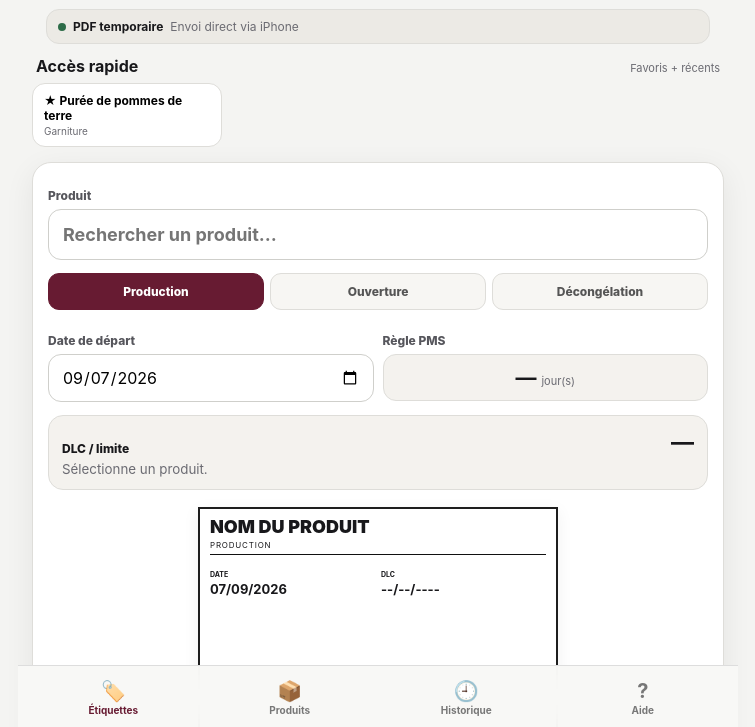
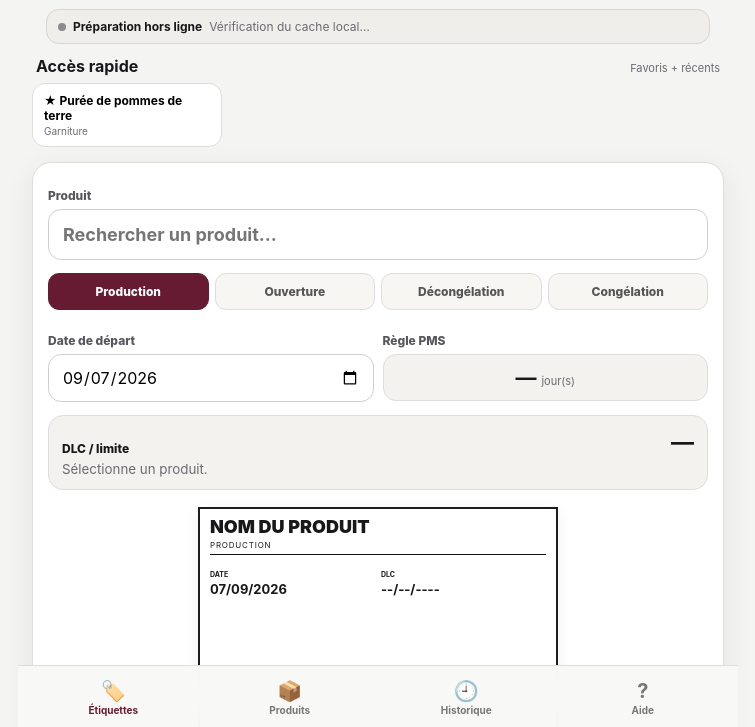
Before and after one commit to davidtranchaud79-svg/ETIQUETTE-LORRAINE, a plain HTML site: page index.html in a window 1280 px wide. Shown: the part 71-798 px from the top of the page, without its empty margins (262-1017 px from the left). Drawn offline with Linux system fonts and the light colour scheme.

Commit message:
Charge directement les modules hors ligne

```diff
--- a/index.html
+++ b/index.html
@@ -20,7 +20,7 @@
 
   <main>
     <section class="view active" data-view="print">
-      <div class="status-strip"><span class="dot"></span><strong>PDF temporaire</strong><span>Envoi direct via iPhone</span></div>
+      <div class="status-strip"><span class="dot"></span><strong>Préparation hors ligne</strong><span>Vérification du cache local…</span></div>
 
       <div id="quickWrap" class="quick-wrap hidden">
         <div class="section-mini"><strong>Accès rapide</strong><span>Favoris + récents</span></div>
@@ -100,6 +100,7 @@
       <div class="section-heading top"><div><h2>Utilisation avec Print Master</h2><p>Le chemin le plus court sur iPhone.</p></div></div>
       <div class="card steps-card"><ol><li>Prépare ton étiquette.</li><li>Touche <strong>Envoyer vers Print Master</strong>.</li><li>Dans la feuille de partage iOS, choisis <strong>Enregistrer dans…</strong>.</li><li>Sélectionne <strong>Print Master</strong> comme destination.</li><li>Dans Print Master, ouvre <strong>Impression PDF</strong>, vérifie <strong>40 × 30 mm</strong> et imprime.</li></ol></div>
       <div class="card warning-card"><h3>Pas d’encombrement inutile</h3><p>L’envoi principal utilise un PDF temporaire pour la feuille de partage. Le bouton « Enregistrer une copie PDF » est réservé aux cas où tu veux réellement conserver le fichier.</p></div>
+      <div class="card warning-card"><h3>Mode hors ligne</h3><p>Après une ouverture avec Internet, l’application, la base produits, le calcul des dates et le générateur PDF restent disponibles localement. Le bandeau en haut indique si tu es en ligne ou hors ligne.</p></div>
       <div class="card warning-card"><h3>PMS / HACCP</h3><p>Les durées sont volontairement sous ton contrôle. L’application calcule une échéance à partir des règles que tu as saisies ; elle ne détermine pas elle-même la durée sanitaire d’un produit.</p></div>
     </section>
   </main>
@@ -149,5 +150,7 @@
 <div id="toast" class="toast"></div>
 <script src="pdf40x30.js"></script>
 <script src="app.js"></script>
+<script src="freeze-module.js"></script>
+<script src="network-status.js"></script>
 </body>
 </html>
```
